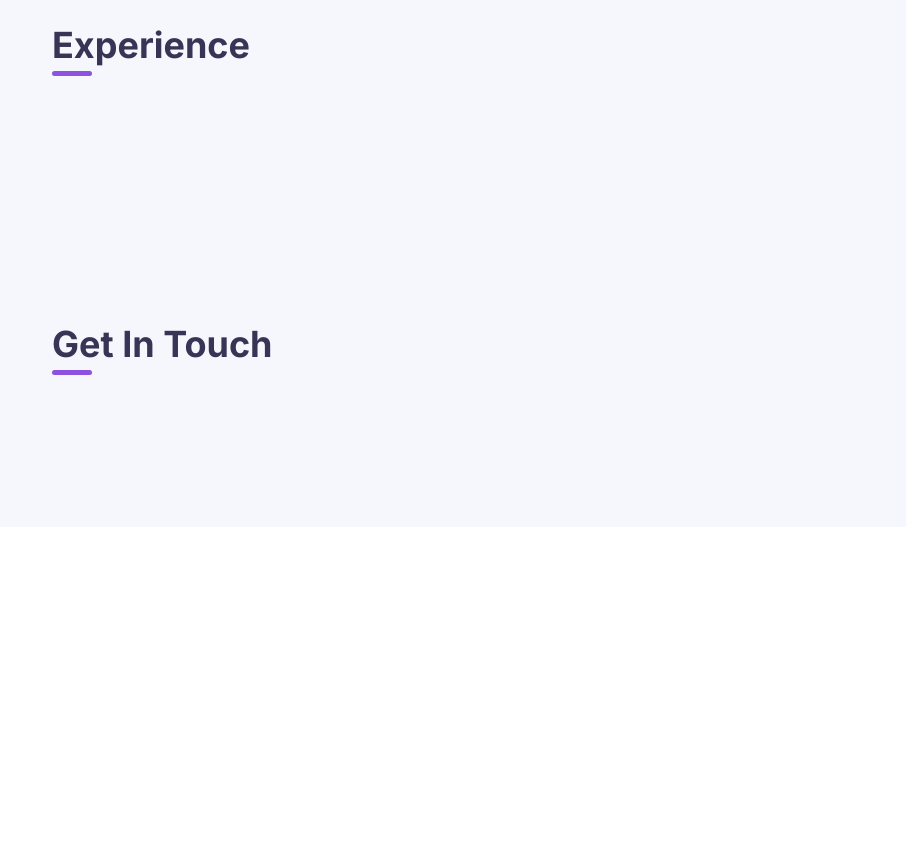
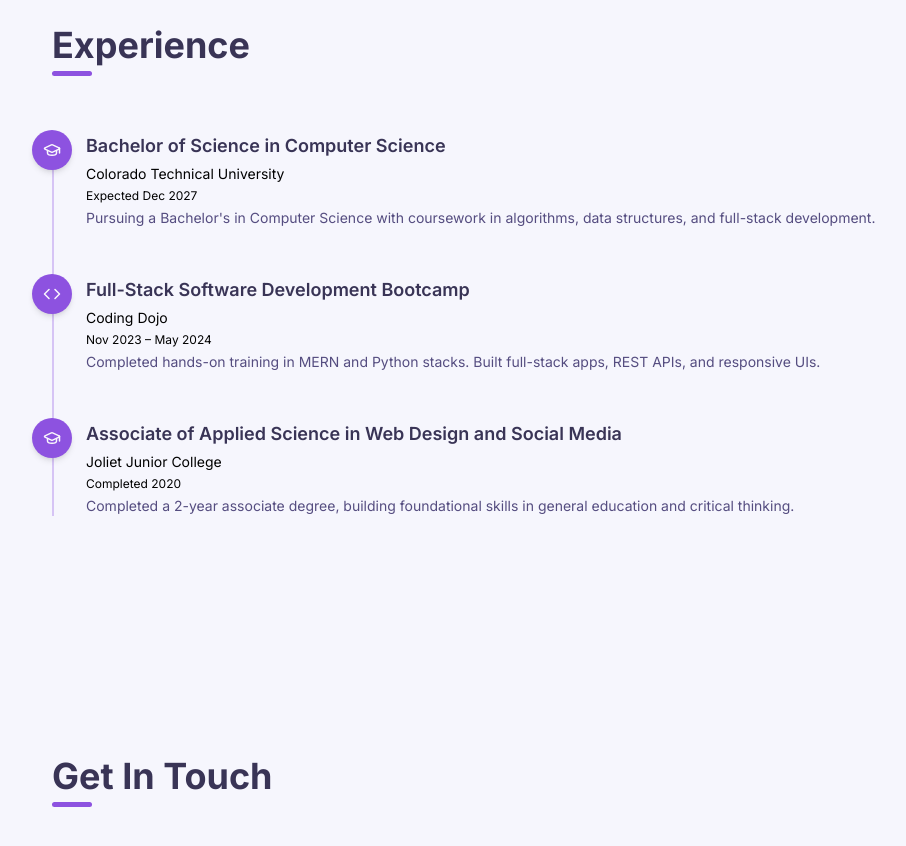
Before and after one commit to hectorlil48/my-portfolio, a React (Vite) app: page / in a window 1280 px wide. Shown: the part 3800-4646 px from the top of the page, without its empty margins (36-942 px from the left). Before the commit the page ends 4327 px from the top, so only its background shows below. Built offline with nearby package versions, Linux system fonts and the light colour scheme.

Commit message:
Added experience content. With data in an object that i mapped over.

```diff
--- a/src/components/sections/Experience.jsx
+++ b/src/components/sections/Experience.jsx
@@ -1,4 +1,49 @@
+import { GraduationCap, Code } from "lucide-react";
+
 const Experience = () => {
+  const experienceData = [
+    {
+      title: "Bachelor of Science in Computer Science",
+      org: "Colorado Technical University",
+      date: "Expected Dec 2027",
+      icon: <GraduationCap size={18} />,
+      description:
+        "Pursuing a Bachelor's in Computer Science with coursework in algorithms, data structures, and full-stack development.",
+    },
+    {
+      title: "Full-Stack Software Development Bootcamp",
+      org: "Coding Dojo",
+      date: "Nov 2023 – May 2024",
+      icon: <Code size={18} />,
+      description:
+        "Completed hands-on training in MERN and Python stacks. Built full-stack apps, REST APIs, and responsive UIs.",
+    },
+    {
+      title: "Associate of Applied Science in Web Design and Social Media",
+      org: "Joliet Junior College",
+      date: "Completed 2020",
+      icon: <GraduationCap size={18} />,
+      description:
+        "Completed a 2-year associate degree, building foundational skills in general education and critical thinking.",
+    },
+    // {
+    //   title: "Forklift Operator",
+    //   org: "Best Buy",
+    //   date: "2018 – Present",
+    //   icon: <Briefcase size={18} />,
+    //   description:
+    //     "Work 8–10 hour shifts requiring focus, consistency, and physical endurance. Developed discipline while learning to code outside of work.",
+    // },
+    // {
+    //   title: "Freelance & Projects",
+    //   org: "Self-taught",
+    //   date: "2023 – Present",
+    //   icon: <Code size={18} />,
+    //   description:
+    //     "Built frontend and full-stack apps with React, Node.js, and Python. Focused on accessibility, responsive design, and real-world problem solving.",
+    // },
+  ];
+
   return (
     <section id="experience" className="mx-auto max-w-6xl px-6 py-24">
       <header className="mb-12 lg:mb-14">
@@ -9,6 +54,27 @@ const Experience = () => {
           <div className="bg-primary h-[5px] w-10 rounded"></div>
         </div>
       </header>
+
+      <div className="border-primary/30 relative border-l-2">
+        {experienceData.map((item, index) => (
+          <div key={index} className="relative mb-12">
+            {/* Timeline Icon */}
+            <div className="bg-primary text-main-btn absolute top-[-2px] -left-[22px] z-10 flex h-10 w-10 items-center justify-center rounded-full shadow-md">
+              {item.icon}
+            </div>
+
+            {/* Content */}
+            <div className="ml-8 space-y-1">
+              <h3 className="text-heading text-lg font-semibold">
+                {item.title}
+              </h3>
+              <p className="text-muted-foreground text-sm">{item.org}</p>
+              <p className="text-muted-foreground text-xs">{item.date}</p>
+              <p className="text-foreground text-sm">{item.description}</p>
+            </div>
+          </div>
+        ))}
+      </div>
     </section>
   );
 };
```
